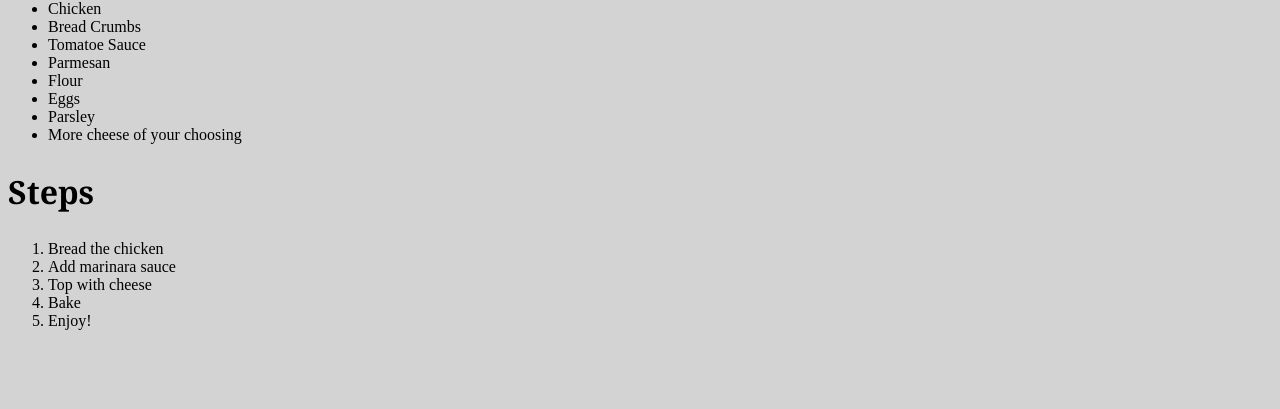
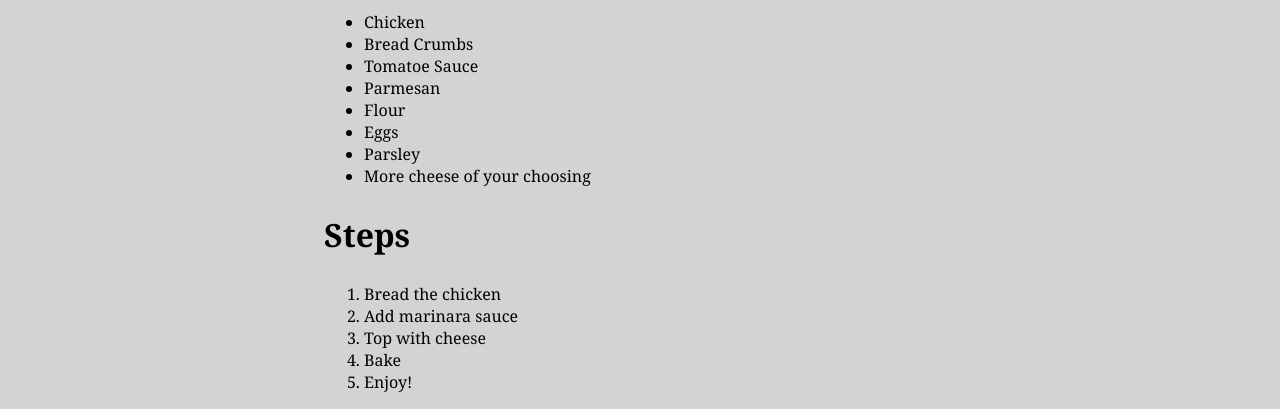
Before and after one commit to ChickyBlack/odin-recipes, a plain HTML site: page recipes/chicken-parmesan.html in a window 1280 px wide. Shown: the part 666-1075 px from the top of the page. Before the commit the page ends 1012 px from the top, so only its background shows below. Drawn offline with Linux system fonts and the light colour scheme.

Commit message:
Center chicky parm recipe page

```diff
--- a/recipes/chicken-parmesan.html
+++ b/recipes/chicken-parmesan.html
@@ -7,9 +7,10 @@
     <link rel="stylesheet" href="../style.css">
 </head>
 <body>
+<div class="center">
     <h1>Chicky Parm</h1>
     <img src="../img/chicken parmesan.jpeg" alt="a delicious looking chicky parm">
-    <h1>Description</h1>
+    <h2>Description</h2>
     <p>
         Cheesy, easy, and comforting, this chicken parmesan recipe is a restaurant
         favorite made easy at home.
@@ -38,5 +39,6 @@
         <li>Bake</li>
         <li>Enjoy!</li>
     </ol>
+</div>
 </body>
 </html>
--- a/style.css
+++ b/style.css
@@ -30,3 +30,8 @@ p {
     font-family:Georgia, 'Times New Roman', Times, serif;
     font-size: 16px;
 }
+
+li {
+    font-family: Georgia, 'Times New Roman', Times, serif;
+    font-size: 16px;
+}
```
